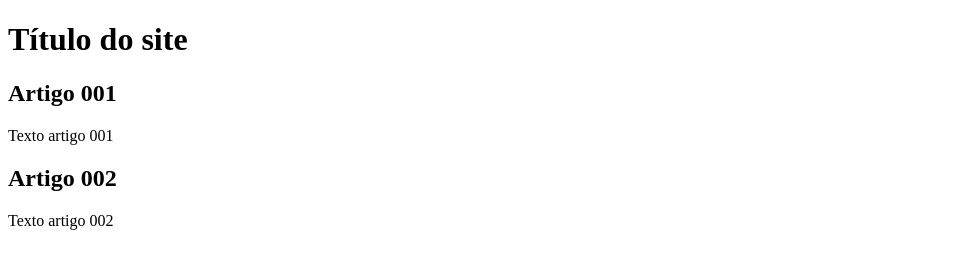
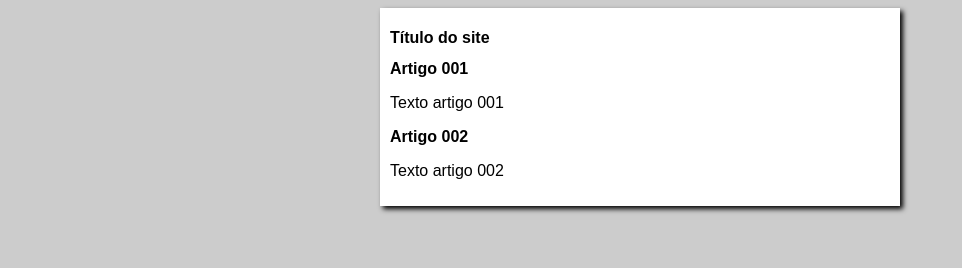
Before and after one commit to renatopx/OlaMundo, a plain HTML site: page site-exemplo/projetoSite/index.html in a window 1280 px wide. Shown: the whole page, without its empty margins (0-962 px from the left). Drawn offline with Linux system fonts and the light colour scheme.

Commit message:
começando o design

```diff
--- /dev/null
+++ b/site-exemplo/projetoSite/estilos/style.css
@@ -0,0 +1,16 @@
+*{
+    font-family: Arial, Helvetica, sans-serif;
+    font-size: 16px;
+}
+
+body{
+    background-color: #CCC;
+}
+
+main{
+    background-color: #fff;
+    width: 500px;
+    margin: auto;
+    box-shadow: 3px 3px 5px black;
+    padding: 10px;
+}
--- a/site-exemplo/projetoSite/index.html
+++ b/site-exemplo/projetoSite/index.html
@@ -5,6 +5,7 @@
     <meta http-equiv="X-UA-Compatible" content="IE=edge">
     <meta name="viewport" content="width=device-width, initial-scale=1.0">
     <title>Título do site</title>
+    <link rel="stylesheet" href="estilos/style.css">
 </head>
 <body>
     <main>
```
